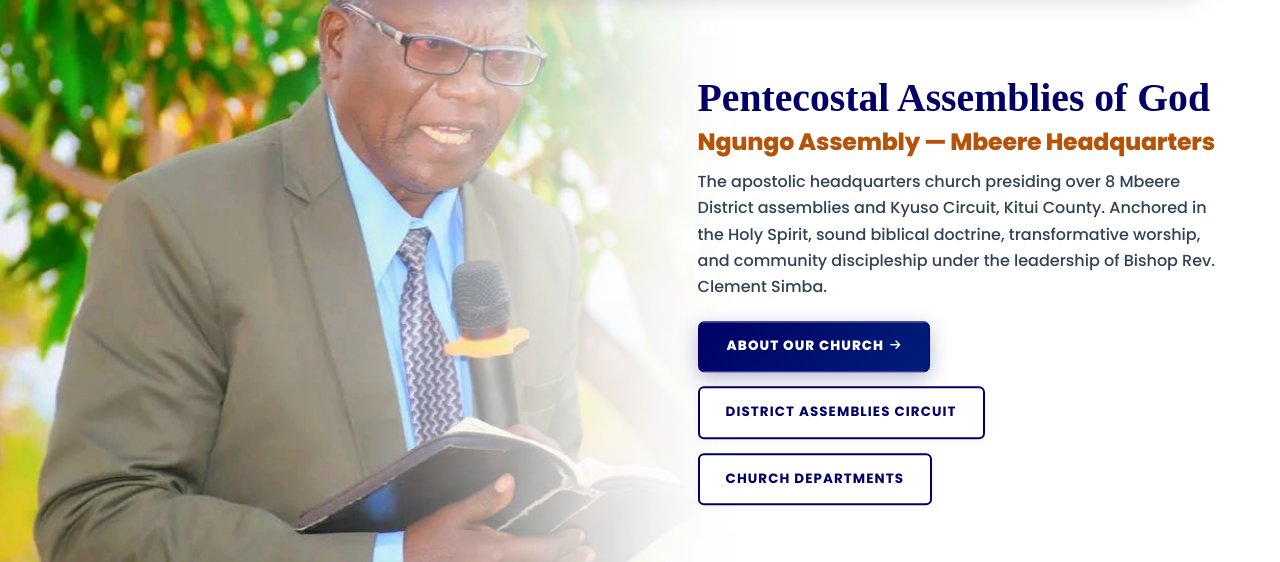
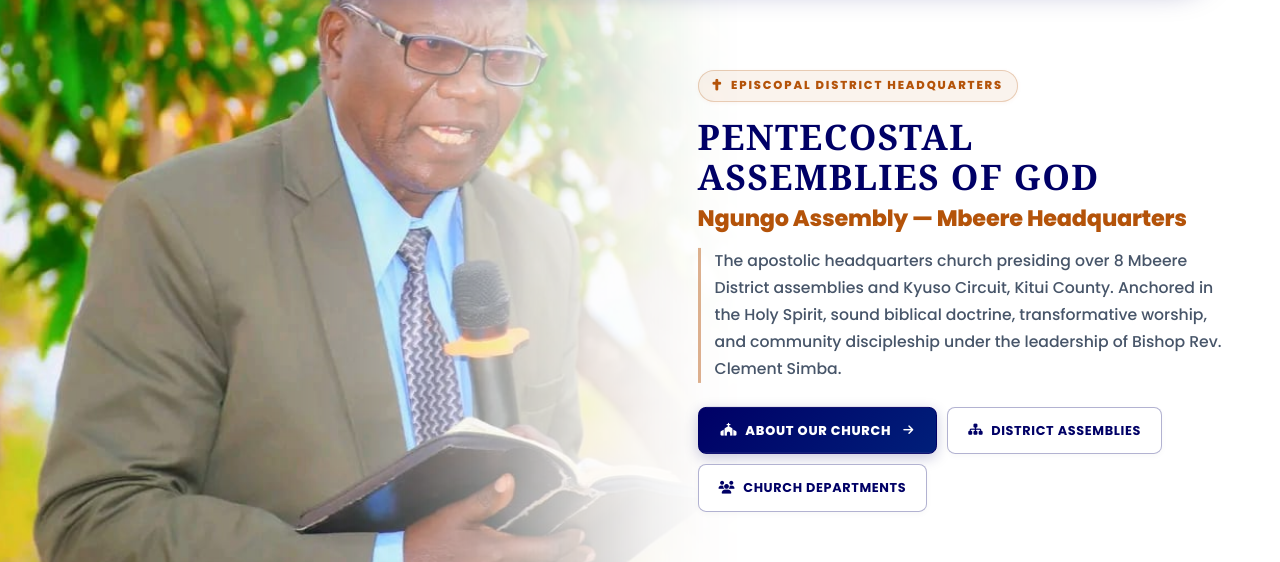
Before and after one commit to DominionSoftwaresLtd/Pentecostal-Assemblies-of-God-, a React (Vite) app in the folder PAOG-FRONT-END-/: page / in a window 1280 px wide. Shown: the part 142-704 px from the top of the page. Built offline with nearby package versions, Linux system fonts and the light colour scheme; no server answers; a web font is replaced by a local one.

Commit message:
Elevate hero headline typography with caps, prestige kicker, and refined buttons

```diff
--- a/PAOG-FRONT-END-/src/components/CreativeSlider.css
+++ b/PAOG-FRONT-END-/src/components/CreativeSlider.css
@@ -231,71 +231,76 @@
   font-family: 'Poppins', sans-serif;
 }
 
+/* Prestige Kicker Tag */
+.hero-prestige-kicker {
+  display: inline-flex;
+  align-items: center;
+  gap: 8px;
+  background: rgba(180, 83, 9, 0.07);
+  border: 1px solid rgba(180, 83, 9, 0.25);
+  color: #b45309;
+  font-size: 0.72rem;
+  font-weight: 800;
+  letter-spacing: 0.16em;
+  text-transform: uppercase;
+  padding: 5px 14px;
+  border-radius: 50px;
+  margin-bottom: 14px;
+  font-family: 'Poppins', sans-serif;
+  box-shadow: 0 1px 4px rgba(180, 83, 9, 0.06);
+}
+
+.hero-prestige-kicker i {
+  font-size: 0.72rem;
+  color: #b45309;
+}
+
 /* Grand Hero Headline in Deep Church Navy */
 .hero-title {
-  font-size: clamp(1.85rem, 3.1vw, 2.95rem);
-  font-weight: 850;
-  line-height: 1.15;
+  margin-bottom: 16px;
+  text-shadow: none;
+}
+
+.hero-title-main {
+  display: block;
+  font-size: clamp(1.75rem, 2.75vw, 2.85rem);
+  font-weight: 900;
+  letter-spacing: 0.04em;
+  text-transform: uppercase;
   color: #000066;
-  margin-bottom: 14px;
-  font-family: 'Playfair Display', serif;
-  text-shadow: none;
-  white-space: pre-line;
+  line-height: 1.14;
+  font-family: 'Playfair Display', Georgia, serif;
 }
 
 .hero-title-sub {
   display: block;
-  font-size: clamp(1.15rem, 1.85vw, 1.65rem);
+  font-size: clamp(1.15rem, 1.75vw, 1.6rem);
   color: #b45309;
   font-weight: 750;
-  margin-top: 6px;
+  margin-top: 8px;
   font-family: 'Poppins', sans-serif;
   letter-spacing: -0.01em;
+  line-height: 1.25;
 }
 
-/* Description in Rich Readable Charcoal */
+/* Description in Rich Readable Charcoal with subtle left accent line */
 .hero-desc {
-  font-size: 1rem;
-  color: #334155;
-  line-height: 1.65;
-  margin-bottom: 20px;
+  font-size: 0.98rem;
+  color: #475569;
+  line-height: 1.72;
+  margin-bottom: 24px;
   font-weight: 500;
-  max-width: 620px;
+  max-width: 600px;
   font-family: 'Poppins', sans-serif;
   text-shadow: none;
-}
-
-/* Identity highlights pills */
-.hero-identity-pills {
-  display: flex;
-  gap: 12px;
-  flex-wrap: wrap;
-  margin-bottom: 28px;
-}
-
-.hero-identity-pill {
-  display: inline-flex;
-  align-items: center;
-  gap: 8px;
-  background: #f1f5f9;
-  border: 1px solid #cbd5e1;
-  padding: 6px 14px;
-  border-radius: 50px;
-  font-size: 0.82rem;
-  font-weight: 700;
-  color: #000066;
-  box-shadow: 0 1px 4px rgba(0, 0, 0, 0.04);
-}
-
-.hero-identity-pill i {
-  color: #b45309;
-  font-size: 0.85rem;
+  border-left: 3px solid rgba(180, 83, 9, 0.45);
+  padding-left: 14px;
 }
 
 /* Action Buttons */
 .hero-cta-group {
   display: flex;
-  gap: 14px;
+  gap: 10px;
   flex-wrap: wrap;
   align-items: center;
 }
@@ -303,19 +308,20 @@
 .hero-btn-primary {
   display: inline-flex;
   align-items: center;
-  padding: 13px 28px;
+  gap: 8px;
+  padding: 12px 22px;
   background: linear-gradient(135deg, #000066 0%, #001f7a 100%);
   color: #ffffff;
   border: 1.5px solid #000066;
-  border-radius: 6px;
-  font-size: 0.84rem;
+  border-radius: 8px;
+  font-size: 0.8rem;
   font-weight: 800;
-  letter-spacing: 0.08em;
+  letter-spacing: 0.06em;
   text-transform: uppercase;
   text-decoration: none;
   transition: all 0.28s ease;
   font-family: 'Poppins', sans-serif;
-  box-shadow: 0 6px 20px rgba(0, 0, 102, 0.28);
+  box-shadow: 0 4px 14px rgba(0, 0, 102, 0.22);
 }
 
 .hero-btn-primary:hover {
@@ -323,25 +329,26 @@
   color: #ffffff;
   border-color: #b45309;
   transform: translateY(-2px);
-  box-shadow: 0 8px 24px rgba(180, 83, 9, 0.35);
+  box-shadow: 0 6px 18px rgba(180, 83, 9, 0.35);
 }
 
 .hero-btn-outline {
   display: inline-flex;
   align-items: center;
-  padding: 13px 26px;
+  gap: 8px;
+  padding: 12px 20px;
   background: #ffffff;
   color: #000066;
-  border: 2px solid #000066;
-  border-radius: 6px;
-  font-size: 0.84rem;
+  border: 1.5px solid rgba(0, 0, 102, 0.3);
+  border-radius: 8px;
+  font-size: 0.8rem;
   font-weight: 700;
-  letter-spacing: 0.08em;
+  letter-spacing: 0.05em;
   text-transform: uppercase;
   text-decoration: none;
   transition: all 0.28s ease;
   font-family: 'Poppins', sans-serif;
-  box-shadow: 0 2px 8px rgba(0, 0, 0, 0.04);
+  box-shadow: 0 2px 6px rgba(0, 0, 0, 0.03);
 }
 
 .hero-btn-outline:hover {
@@ -349,7 +356,7 @@
   border-color: #000066;
   color: #ffffff;
   transform: translateY(-2px);
-  box-shadow: 0 6px 18px rgba(0, 0, 102, 0.22);
+  box-shadow: 0 4px 14px rgba(0, 0, 102, 0.2);
 }
 
 /* ── Bottom Navigation Controls ── */
--- a/PAOG-FRONT-END-/src/components/CreativeSlider.jsx
+++ b/PAOG-FRONT-END-/src/components/CreativeSlider.jsx
@@ -169,8 +169,13 @@ const CreativeSlider = () => {
       {/* FAR RIGHT: Permanent Flagship Headquarters Identity */}
       <div className="hero-wording-showcase">
         <div className="hero-text-card active">
+          <div className="hero-prestige-kicker">
+            <i className="fas fa-cross"></i>
+            <span>EPISCOPAL DISTRICT HEADQUARTERS</span>
+          </div>
+
           <h1 className="hero-title">
-            Pentecostal Assemblies of God
+            <span className="hero-title-main">PENTECOSTAL ASSEMBLIES OF GOD</span>
             <span className="hero-title-sub">Ngungo Assembly — Mbeere Headquarters</span>
           </h1>
 
@@ -180,12 +185,16 @@ const CreativeSlider = () => {
 
           <div className="hero-cta-group">
             <Link to="/about" className="hero-btn-primary">
-              About Our Church <i className="fas fa-arrow-right" style={{ fontSize: '0.72rem', marginLeft: '6px' }}></i>
+              <i className="fas fa-church" style={{ fontSize: '0.8rem' }}></i>
+              About Our Church
+              <i className="fas fa-arrow-right" style={{ fontSize: '0.72rem', marginLeft: '4px' }}></i>
             </Link>
             <Link to="/assemblies" className="hero-btn-outline">
-              District Assemblies Circuit
+              <i className="fas fa-sitemap" style={{ fontSize: '0.8rem' }}></i>
+              District Assemblies
             </Link>
             <Link to="/departments" className="hero-btn-outline">
+              <i className="fas fa-users" style={{ fontSize: '0.8rem' }}></i>
               Church Departments
             </Link>
           </div>
```
